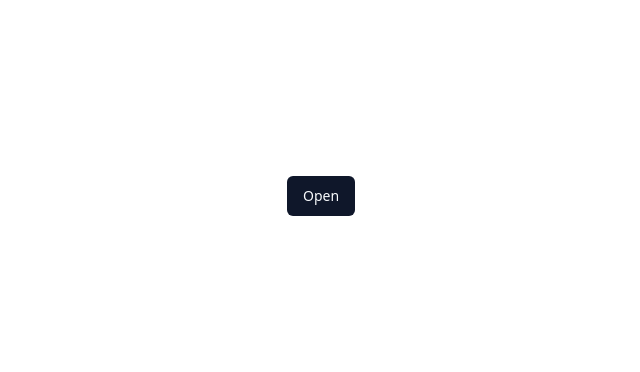
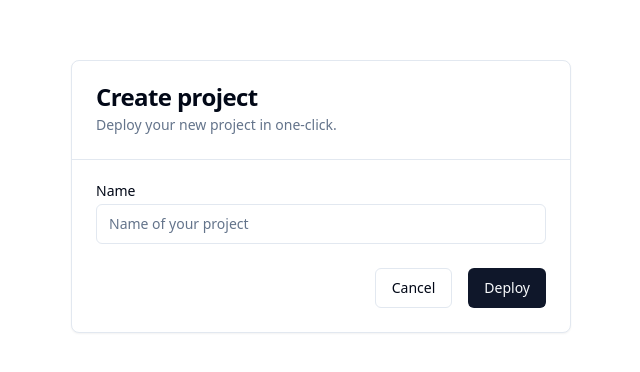
Before and after one commit to rodrigosnantes/frac-ui, a React (Vite) app: page / in a window 1280 px wide. Shown: the part 204-576 px from the top of the page, without its empty margins (319-959 px from the left). Built offline with nearby package versions, Linux system fonts and the light colour scheme.

Commit message:
create card examples

```diff
--- a/src/App.jsx
+++ b/src/App.jsx
@@ -10,19 +10,21 @@
 // import { ButtonSimpleExample, ButtonCustomExample, ButtonSizeExample, ButtonIconExample, ButtonVariantsExample } from './examples/button';
 // import { SeparatorHorizontalExample, SeparatorVerticalExample, SeparatorCustomExample } from './examples/separator';
 // import { AccordionSimpleExample, AccordionCustomTriggerExample } from './examples/accordion';
-import {
-  AlertDialogSimpleExample,
-  AlertDialogTitleExample,
-  AlertDialogSubTitleExample,
-  AlertDialogHiddenCancelExample,
-  AlertDialogHiddenConfirmExample,
-  AlertDialogCancelCallbackExample,
-  AlertDialogConfirmCallbackExample,
-  AlertDialogSkipPatterCallbackExample
-} from './examples/alert-dialog';
+// import {
+//   AlertDialogSimpleExample,
+//   AlertDialogTitleExample,
+//   AlertDialogSubTitleExample,
+//   AlertDialogHiddenCancelExample,
+//   AlertDialogHiddenConfirmExample,
+//   AlertDialogCancelCallbackExample,
+//   AlertDialogConfirmCallbackExample,
+//   AlertDialogSkipPatterCallbackExample
+// } from './examples/alert-dialog';
+
+import { CardSimpleExample } from './examples/card';
 
 export default function App() {
-  return <AlertDialogSkipPatterCallbackExample />;
+  return <CardSimpleExample />;
 }
 
 // import { Form, useGlobalFormContext, useFormState } from '@/components/ui/form';
--- a/src/examples/card.tsx
+++ b/src/examples/card.tsx
@@ -1,3 +1,42 @@
-export default function Card() {
-    return <span>??</span>;
-  }
+import {
+  Card,
+  CardHeader,
+  CardTitle,
+  CardDescription,
+  CardContent,
+  CardFooter,
+} from '@/components/ui/card';
+import { Label } from '@/components/ui/label';
+import { InputModel } from '@/components/ui/input';
+import { Button } from '@/components/ui/button';
+
+const CardSimpleExample: React.FC = () => {
+  return (
+    <div className="w-full h-screen flex justify-center items-center">
+      <Card className="w-[500px]">
+        <CardHeader>
+          <CardTitle>Create project</CardTitle>
+          <CardDescription>
+            Deploy your new project in one-click.
+          </CardDescription>
+        </CardHeader>
+        <CardContent>
+          <form>
+            <div className="grid w-full items-center gap-4">
+              <div className="flex flex-col space-y-1.5">
+                <Label htmlFor="name">Name</Label>
+                <InputModel id="name" placeholder="Name of your project" />
+              </div>
+            </div>
+          </form>
+        </CardContent>
+        <CardFooter className="flex justify-end gap-4">
+          <Button variant="outline">Cancel</Button>
+          <Button>Deploy</Button>
+        </CardFooter>
+      </Card>
+    </div>
+  );
+};
+
+export { CardSimpleExample };
```
